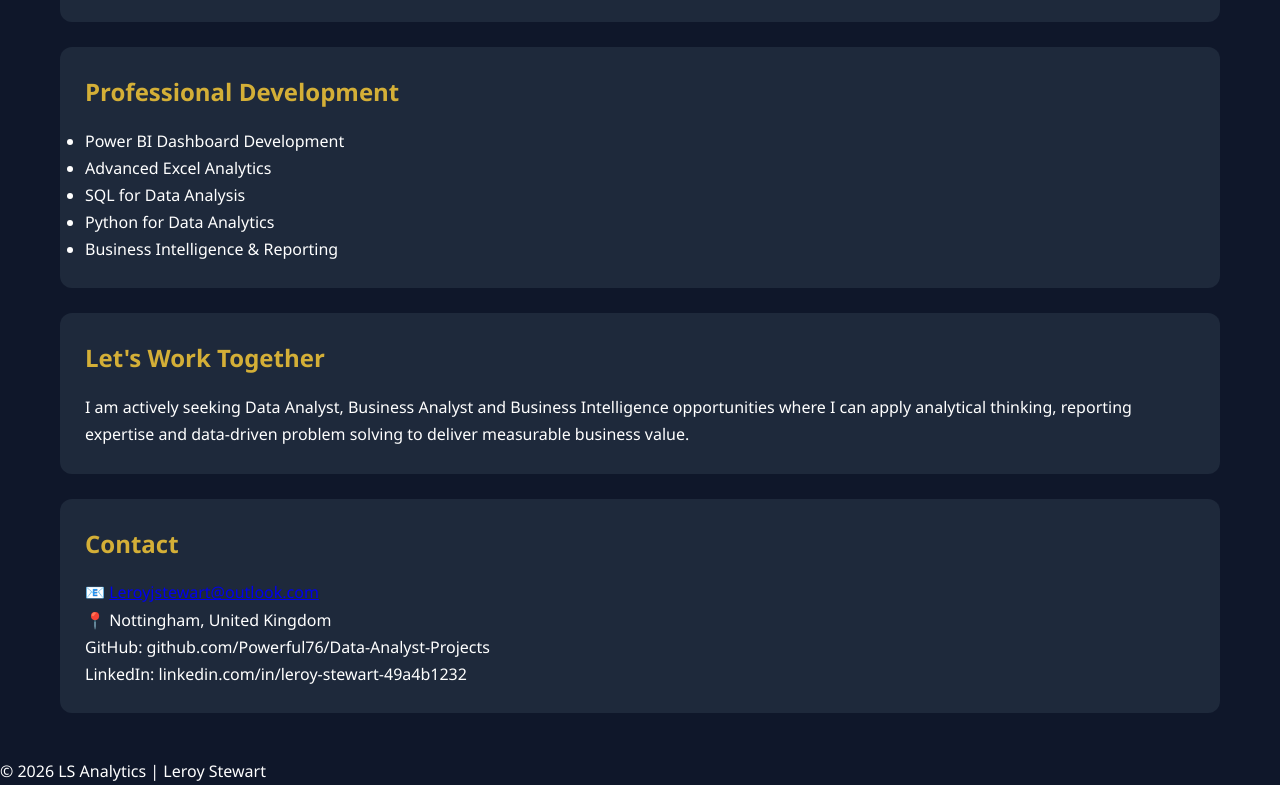
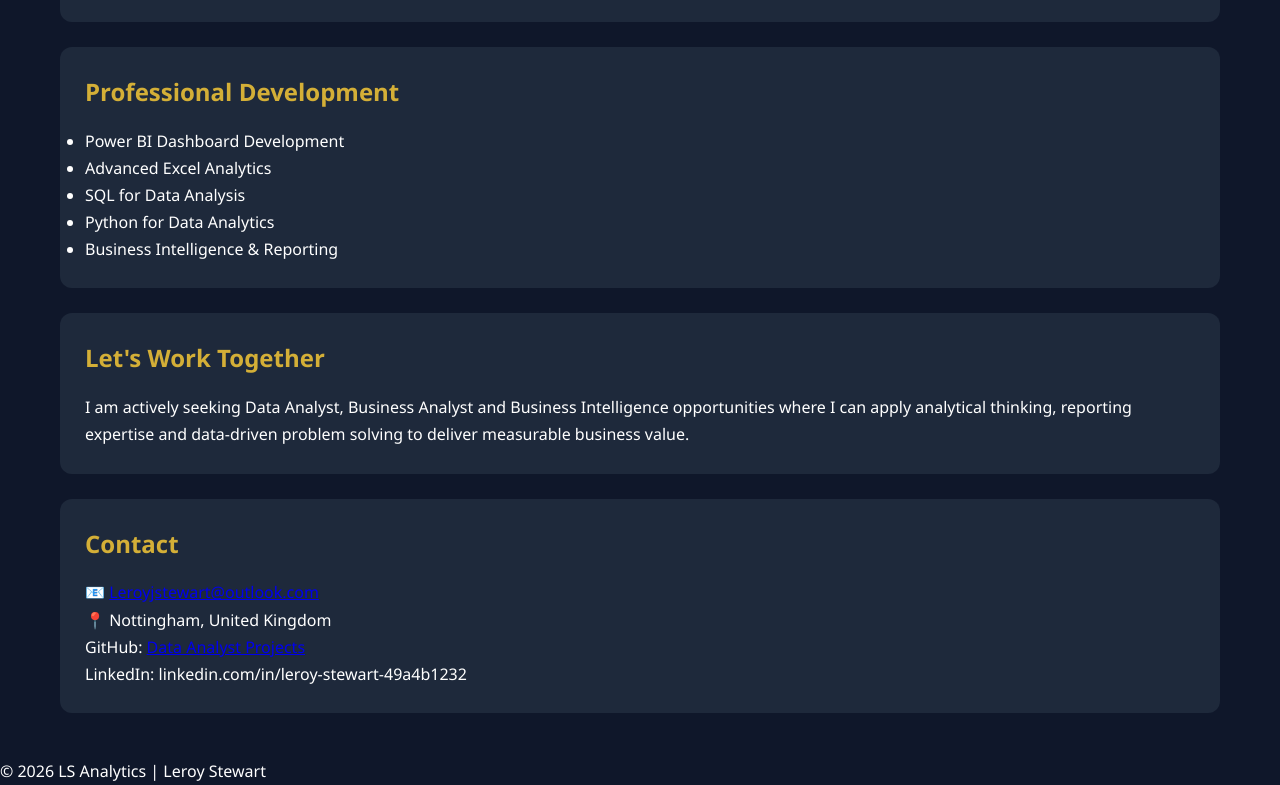
Before and after one commit to Powerful76/powerful76.github.io, a plain HTML site: page index.html in a window 1280 px wide. Shown: the part 2187-2972 px from the top of the page. Drawn offline with Linux system fonts and the light colour scheme.

Commit message:
Update GitHub link to be clickable

```diff
--- a/index.html
+++ b/index.html
@@ -306,7 +306,9 @@ SQL analytics and data modelling.
 
 <p>
 GitHub:
-github.com/Powerful76/Data-Analyst-Projects
+<a href="https://github.com/Powerful76/Data-Analyst-Projects" target="_blank">
+Data Analyst Projects
+</a>
 </p>
 
 <p>
```
